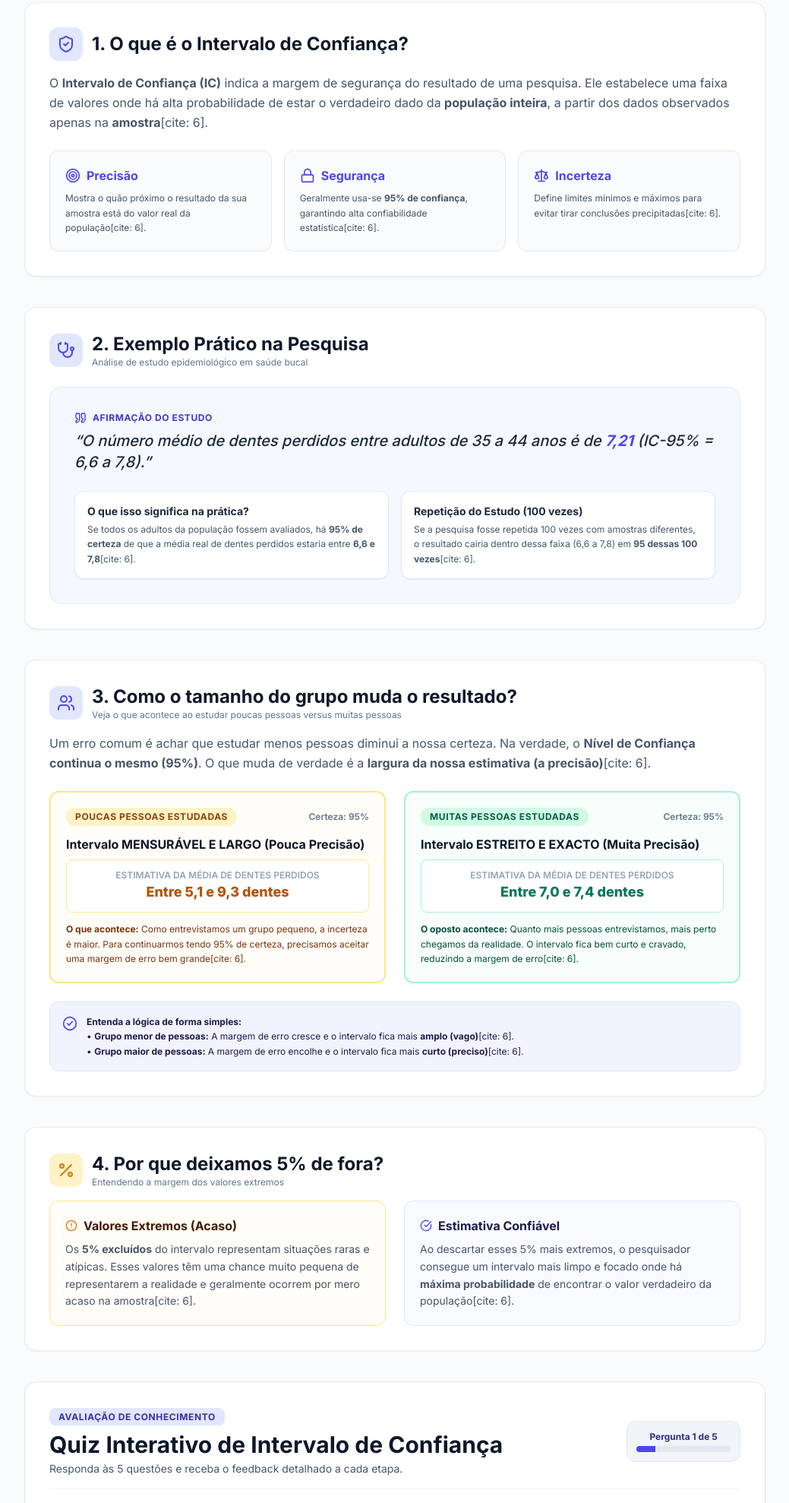
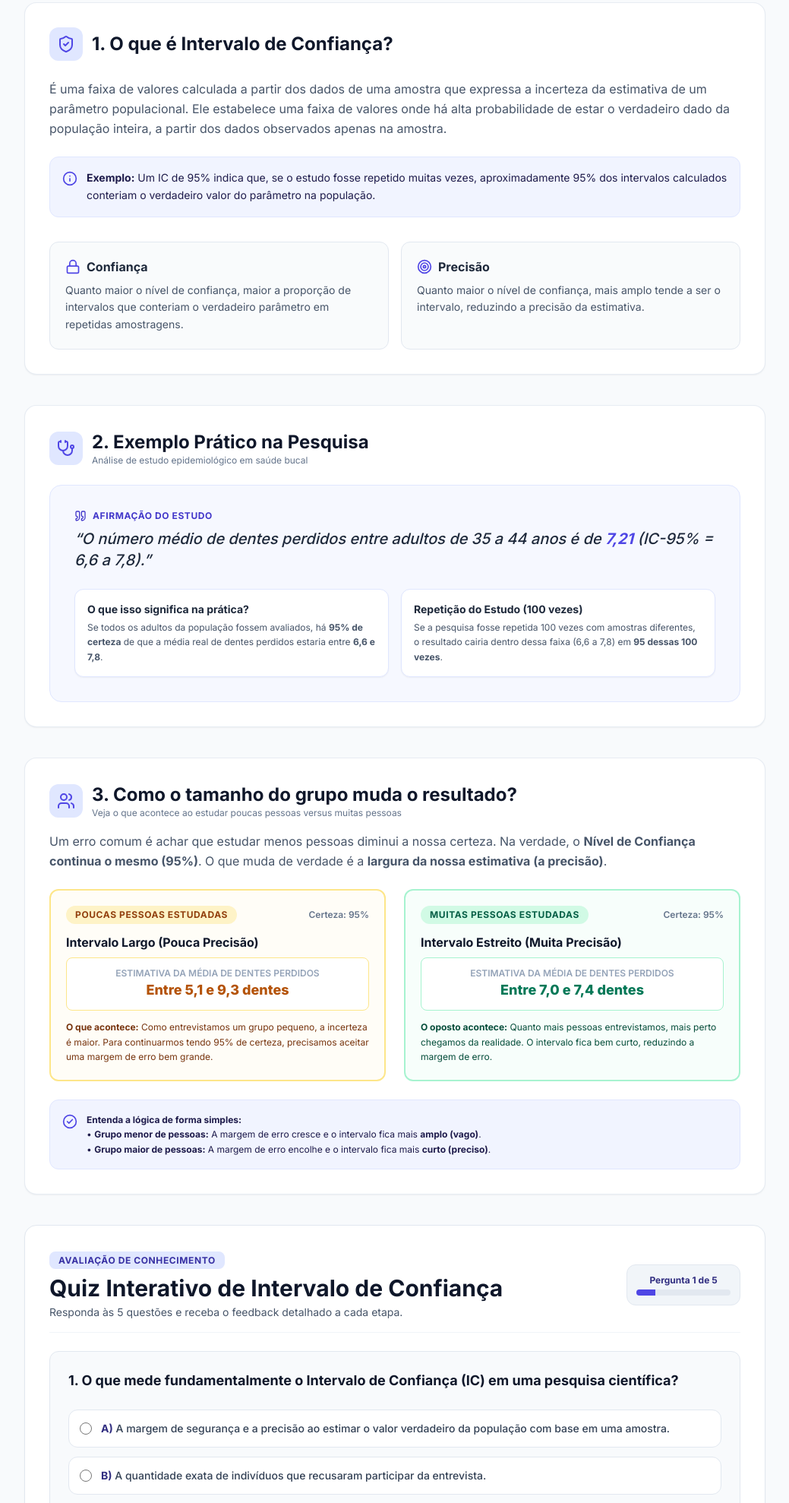
Before and after one commit to LunaVeloso/EstatisticaParaPesquisa, a plain HTML site: page tema8.html in a window 1280 px wide. Shown: the part 383-2361 px from the top of the page at 76% size, without its empty margins (120-1159 px from the left). Drawn offline with nearby package versions, Linux system fonts and the light colour scheme.

Commit message:
Update tema8.html

```diff
--- a/tema8.html
+++ b/tema8.html
@@ -45,46 +45,45 @@
   <main class="max-w-5xl mx-auto px-6 py-12 space-y-10 flex-grow w-full">
 
     <!-- SEÇÃO 1: O QUE É O IC -->
-    <section class="bg-white rounded-2xl p-6 md:p-8 shadow-sm border border-slate-200/80">
-      <div class="flex items-center space-x-3 mb-4">
+    <section class="bg-white rounded-2xl p-6 md:p-8 shadow-sm border border-slate-200/80 space-y-6">
+      <div class="flex items-center space-x-3 mb-2">
         <div class="p-2.5 bg-indigo-100 text-indigo-600 rounded-xl">
           <i data-lucide="shield-check"></i>
         </div>
-        <h2 class="text-2xl font-bold text-slate-900">1. O que é o Intervalo de Confiança?</h2>
+        <h2 class="text-2xl font-bold text-slate-900">1. O que é Intervalo de Confiança?</h2>
       </div>
 
-      <p class="text-slate-600 leading-relaxed mb-6">
-        O <strong>Intervalo de Confiança (IC)</strong> indica a margem de segurança do resultado de uma pesquisa. Ele estabelece uma faixa de valores onde há alta probabilidade de estar o verdadeiro dado da <strong>população inteira</strong>, a partir dos dados observados apenas na <strong>amostra</strong>[cite: 6].
+      <p class="text-slate-600 leading-relaxed text-base">
+        É uma faixa de valores calculada a partir dos dados de uma amostra que expressa a incerteza da estimativa de um parâmetro populacional. Ele estabelece uma faixa de valores onde há alta probabilidade de estar o verdadeiro dado da população inteira, a partir dos dados observados apenas na amostra.
       </p>
 
-      <div class="grid md:grid-cols-3 gap-4">
+      <!-- EXEMPLO DESTACADO -->
+      <div class="bg-indigo-50/80 border border-indigo-100 p-4 rounded-xl flex items-start space-x-3">
+        <i data-lucide="info" class="text-indigo-600 shrink-0 mt-0.5 w-5 h-5"></i>
+        <p class="text-sm text-indigo-950 leading-relaxed">
+          <strong>Exemplo:</strong> Um IC de 95% indica que, se o estudo fosse repetido muitas vezes, aproximadamente 95% dos intervalos calculados conteriam o verdadeiro valor do parâmetro na população.
+        </p>
+      </div>
+
+      <!-- CARDS CONFIANÇA VS PRECISÃO -->
+      <div class="grid md:grid-cols-2 gap-4 pt-2">
         <div class="p-5 rounded-xl border border-slate-200 bg-slate-50/80">
           <div class="flex items-center space-x-2 text-indigo-600 font-bold mb-2">
-            <i data-lucide="target" class="w-5 h-5"></i>
-            <span>Precisão</span>
+            <i data-lucide="lock" class="w-5 h-5"></i>
+            <span class="text-base text-slate-800">Confiança</span>
           </div>
-          <p class="text-xs text-slate-600 leading-relaxed">
-            Mostra o quão próximo o resultado da sua amostra está do valor real da população[cite: 6].
+          <p class="text-sm text-slate-600 leading-relaxed">
+            Quanto maior o nível de confiança, maior a proporção de intervalos que conteriam o verdadeiro parâmetro em repetidas amostragens.
           </p>
         </div>
 
         <div class="p-5 rounded-xl border border-slate-200 bg-slate-50/80">
           <div class="flex items-center space-x-2 text-indigo-600 font-bold mb-2">
-            <i data-lucide="lock" class="w-5 h-5"></i>
-            <span>Segurança</span>
+            <i data-lucide="target" class="w-5 h-5"></i>
+            <span class="text-base text-slate-800">Precisão</span>
           </div>
-          <p class="text-xs text-slate-600 leading-relaxed">
-            Geralmente usa-se <strong>95% de confiança</strong>, garantindo alta confiabilidade estatística[cite: 6].
-          </p>
-        </div>
-
-        <div class="p-5 rounded-xl border border-slate-200 bg-slate-50/80">
-          <div class="flex items-center space-x-2 text-indigo-600 font-bold mb-2">
-            <i data-lucide="scale" class="w-5 h-5"></i>
-            <span>Incerteza</span>
-          </div>
-          <p class="text-xs text-slate-600 leading-relaxed">
-            Define limites mínimos e máximos para evitar tirar conclusões precipitadas[cite: 6].
+          <p class="text-sm text-slate-600 leading-relaxed">
+            Quanto maior o nível de confiança, mais amplo tende a ser o intervalo, reduzindo a precisão da estimativa.
           </p>
         </div>
       </div>
@@ -116,14 +115,14 @@
           <div class="bg-white p-4 rounded-xl border border-indigo-100 shadow-sm">
             <h4 class="font-bold text-slate-800 text-sm mb-1">O que isso significa na prática?</h4>
             <p class="text-slate-600 text-xs leading-relaxed">
-              Se todos os adultos da população fossem avaliados, há <strong>95% de certeza</strong> de que a média real de dentes perdidos estaria entre <strong>6,6 e 7,8</strong>[cite: 6].
+              Se todos os adultos da população fossem avaliados, há <strong>95% de certeza</strong> de que a média real de dentes perdidos estaria entre <strong>6,6 e 7,8</strong>.
             </p>
           </div>
 
           <div class="bg-white p-4 rounded-xl border border-indigo-100 shadow-sm">
             <h4 class="font-bold text-slate-800 text-sm mb-1">Repetição do Estudo (100 vezes)</h4>
             <p class="text-slate-600 text-xs leading-relaxed">
-              Se a pesquisa fosse repetida 100 vezes com amostras diferentes, o resultado cairia dentro dessa faixa (6,6 a 7,8) em <strong>95 dessas 100 vezes</strong>[cite: 6].
+              Se a pesquisa fosse repetida 100 vezes com amostras diferentes, o resultado cairia dentro dessa faixa (6,6 a 7,8) em <strong>95 dessas 100 vezes</strong>.
             </p>
           </div>
         </div>
@@ -143,10 +142,10 @@
       </div>
 
       <p class="text-slate-600 leading-relaxed mb-6">
-        Um erro comum é achar que estudar menos pessoas diminui a nossa certeza. Na verdade, o <strong>Nível de Confiança continua o mesmo (95%)</strong>. O que muda de verdade é a <strong>largura da nossa estimativa (a precisão)</strong>[cite: 6].
+        Um erro comum é achar que estudar menos pessoas diminui a nossa certeza. Na verdade, o <strong>Nível de Confiança continua o mesmo (95%)</strong>. O que muda de verdade é a <strong>largura da nossa estimativa (a precisão)</strong>.
       </p>
 
-      <!-- COMPARATIVO VISUAL LADO A LADO COM O OPOSTO -->
+      <!-- COMPARATIVO VISUAL LADO A LADO -->
       <div class="grid md:grid-cols-2 gap-6 mb-6">
 
         <!-- OPÇÃO 1: AMOSTRA PEQUENA -->
@@ -156,7 +155,7 @@
             <span class="text-xs text-slate-500 font-semibold">Certeza: 95%</span>
           </div>
 
-          <h3 class="font-bold text-slate-900 text-base mb-2">Intervalo MENSURÁVEL E LARGO (Pouca Precisão)</h3>
+          <h3 class="font-bold text-slate-900 text-base mb-2">Intervalo Largo (Pouca Precisão)</h3>
 
           <div class="bg-white p-3 rounded-lg border border-amber-200 mb-3 text-center">
             <span class="text-xs text-slate-400 block uppercase font-semibold">Estimativa da Média de Dentes Perdidos</span>
@@ -164,18 +163,18 @@
           </div>
 
           <p class="text-xs text-amber-900 leading-relaxed">
-            <strong>O que acontece:</strong> Como entrevistamos um grupo pequeno, a incerteza é maior. Para continuarmos tendo 95% de certeza, precisamos aceitar uma margem de erro bem grande[cite: 6].
+            <strong>O que acontece:</strong> Como entrevistamos um grupo pequeno, a incerteza é maior. Para continuarmos tendo 95% de certeza, precisamos aceitar uma margem de erro bem grande.
           </p>
         </div>
 
-        <!-- OPÇÃO 2: AMOSTRA GRANDE (O OPOSTO) -->
+        <!-- OPÇÃO 2: AMOSTRA GRANDE -->
         <div class="p-5 rounded-xl border-2 border-emerald-200 bg-emerald-50/40">
           <div class="flex items-center justify-between mb-3">
             <span class="text-xs font-bold uppercase tracking-wider text-emerald-800 bg-emerald-100 px-3 py-1 rounded-full">Muitas Pessoas Estudadas</span>
             <span class="text-xs text-slate-500 font-semibold">Certeza: 95%</span>
           </div>
 
-          <h3 class="font-bold text-slate-900 text-base mb-2">Intervalo ESTREITO E EXACTO (Muita Precisão)</h3>
+          <h3 class="font-bold text-slate-900 text-base mb-2">Intervalo Estreito (Muita Precisão)</h3>
 
           <div class="bg-white p-3 rounded-lg border border-emerald-200 mb-3 text-center">
             <span class="text-xs text-slate-400 block uppercase font-semibold">Estimativa da Média de Dentes Perdidos</span>
@@ -183,7 +182,7 @@
           </div>
 
           <p class="text-xs text-emerald-900 leading-relaxed">
-            <strong>O oposto acontece:</strong> Quanto mais pessoas entrevistamos, mais perto chegamos da realidade. O intervalo fica bem curto e cravado, reduzindo a margem de erro[cite: 6].
+            <strong>O oposto acontece:</strong> Quanto mais pessoas entrevistamos, mais perto chegamos da realidade. O intervalo fica bem curto, reduzindo a margem de erro.
           </p>
         </div>
 
@@ -194,43 +193,8 @@
         <i data-lucide="check-circle-2" class="text-indigo-600 shrink-0 mt-0.5 w-5 h-5"></i>
         <div class="text-xs text-indigo-950 leading-relaxed">
           <strong>Entenda a lógica de forma simples:</strong><br>
-          • <strong>Grupo menor de pessoas:</strong> A margem de erro cresce e o intervalo fica mais <strong>amplo (vago)</strong>[cite: 6].<br>
-          • <strong>Grupo maior de pessoas:</strong> A margem de erro encolhe e o intervalo fica mais <strong>curto (preciso)</strong>[cite: 6].
-        </div>
-      </div>
-    </section>
-
-    <!-- SEÇÃO 4: O QUE FICOU DE FORA (OS 5%) -->
-    <section class="bg-white rounded-2xl p-6 md:p-8 shadow-sm border border-slate-200/80">
-      <div class="flex items-center space-x-3 mb-4">
-        <div class="p-2.5 bg-amber-100 text-amber-600 rounded-xl">
-          <i data-lucide="percent"></i>
-        </div>
-        <div>
-          <h2 class="text-2xl font-bold text-slate-900">4. Por que deixamos 5% de fora?</h2>
-          <p class="text-xs text-slate-500">Entendendo a margem dos valores extremos</p>
-        </div>
-      </div>
-
-      <div class="grid md:grid-cols-2 gap-6">
-        <div class="p-5 rounded-xl border border-amber-200 bg-amber-50/40">
-          <h3 class="font-bold text-amber-950 text-base mb-2 flex items-center space-x-2">
-            <i data-lucide="alert-circle" class="w-4 h-4 text-amber-600"></i>
-            <span>Valores Extremos (Acaso)</span>
-          </h3>
-          <p class="text-slate-600 text-sm leading-relaxed">
-            Os <strong>5% excluídos</strong> do intervalo representam situações raras e atípicas. Esses valores têm uma chance muito pequena de representarem a realidade e geralmente ocorrem por mero acaso na amostra[cite: 6].
-          </p>
-        </div>
-
-        <div class="p-5 rounded-xl border border-indigo-100 bg-indigo-50/40">
-          <h3 class="font-bold text-indigo-950 text-base mb-2 flex items-center space-x-2">
-            <i data-lucide="check-circle" class="w-4 h-4 text-indigo-600"></i>
-            <span>Estimativa Confiável</span>
-          </h3>
-          <p class="text-slate-600 text-sm leading-relaxed">
-            Ao descartar esses 5% mais extremos, o pesquisador consegue um intervalo mais limpo e focado onde há <strong>máxima probabilidade</strong> de encontrar o valor verdadeiro da população[cite: 6].
-          </p>
+          • <strong>Grupo menor de pessoas:</strong> A margem de erro cresce e o intervalo fica mais <strong>amplo (vago)</strong>.<br>
+          • <strong>Grupo maior de pessoas:</strong> A margem de erro encolhe e o intervalo fica mais <strong>curto (preciso)</strong>.
         </div>
       </div>
     </section>
@@ -352,15 +316,15 @@
         explicacao: "Ampliando o tamanho da amostra, reduzimos a incerteza estatística, o que torna o intervalo mais curto e preciso, mantendo a mesma segurança."
       },
       {
-        pergunta: "4. Por qual motivo estatístico costuma-se fixar o nível de confiança padrão em 95% (deixando 5% de fora)?",
+        pergunta: "4. Num intervalo de confiança de 95%, o que representam os 5% restantes?",
         opcoes: [
-          { id: "A", texto: "Porque os 5% excluídos representam valores extremos e atípicos que provavelmente ocorreram por acaso na amostra." },
-          { id: "B", texto: "Porque 5% corresponde exatamente à moda da distribuição normal." },
-          { id: "C", texto: "Para garantir que a mediana seja sempre igual à média aritmética." },
-          { id: "D", texto: "Para eliminar completamente a necessidade de calcular o p-valor." }
+          { id: "A", texto: "A proporção de indivíduos excluídos da amostra." },
+          { id: "B", texto: "A margem de erro da estimativa." },
+          { id: "C", texto: "A probabilidade de o intervalo não conter o verdadeiro parâmetro populacional, em repetidas amostragens." },
+          { id: "D", texto: "A proporção de resultados estatisticamente significativos." }
         ],
-        correta: "A",
-        explicacao: "Os 5% deixados de fora englobam as flutuações extremas geradas pelo acaso, permitindo focar a faixa onde há máxima probabilidade de acerto."
+        correta: "C",
+        explicacao: "Em um IC de 95%, os 5% restantes representam a probabilidade de o intervalo calculado não conter o verdadeiro parâmetro populacional ao longo de repetidas amostragens."
       },
       {
         pergunta: "5. Analisando o impacto do tamanho da amostra, qual das alternativas descreve corretamente o cenário de um grupo pequeno de participantes?",
```
